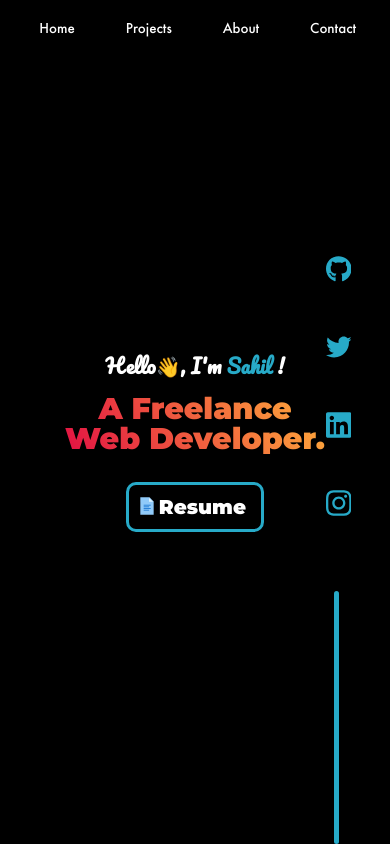
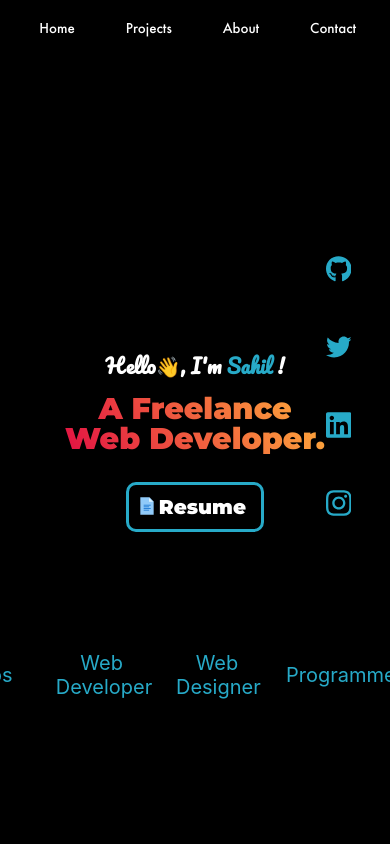
Before and after one commit to sahilkakwani9/React-Portfolio, a React (Create React App) app: page / in a window 390 px wide. Built offline with nearby package versions, Linux system fonts and the light colour scheme.

Commit message:
added marquee

```diff
--- a/package.json
+++ b/package.json
@@ -9,6 +9,7 @@
     "framer-motion": "^6.3.0",
     "react": "^18.0.0",
     "react-dom": "^18.0.0",
+    "react-fast-marquee": "^1.3.1",
     "react-icons": "^4.3.1",
     "react-router-dom": "^6.3.0",
     "react-scripts": "5.0.0",
--- a/src/components/Hero.css
+++ b/src/components/Hero.css
@@ -3,10 +3,10 @@ body {
     height: 100vh;
     overflow: hidden;
     background-color: #000;
+
 }
 .container {
     position: relative;
-    mix-blend-mode: multiply;
 }
 
 .bg img {
@@ -29,7 +29,7 @@ body {
 }
 .content{
     position: absolute;
-    top: 25vh;
+    top: 20vh;
     line-height: 0.8;
     /* left: 0; */
 }
@@ -142,6 +142,19 @@ body {
     border-radius: 5px;
 }
 
+.marq {
+    position: absolute;
+    bottom: 10%;
+    color: #27aac8;
+    background-color: #000;
+    height: 4vw;
+    font-size: 30px;
+}
+
+.marq div{
+    /* margin-right: 350px; */
+    justify-content: space-around;
+}
 @media only screen and (max-width: 700px) {
     .s-head{
         font-size: 20px;
@@ -153,6 +166,16 @@ body {
     }
     .content{
         top:40vh;
+    }
+
+    .marq{
+        bottom: 15%;
+        height: 10%;
+        font-size: 20px;
+    }
+
+    .marq div{
+        margin-right: 5%;
     }
 }
 
--- a/src/components/Hero.js
+++ b/src/components/Hero.js
@@ -1,7 +1,8 @@
 import React, { useState } from 'react'
 import { FcDocument } from 'react-icons/fc';
-import { motion } from "framer-motion"
-import './Hero.css'
+import { motion } from "framer-motion";
+import Marquee from "react-fast-marquee";
+import './Hero.css';
 
 
 
@@ -44,6 +45,20 @@ function Hero() {
             </section> */}
             <button className="resume"><a href="/Resume-Sahil-Kakwani.pdf" download><span className="icn"><FcDocument/></span><span className="txt">Resume</span></a></button>
           </motion.div>
+          <Marquee className='marq' gradient={false} speed={80}>
+          <div>
+            Web Developer
+          </div>
+          <div>
+            Web Designer
+          </div>
+          <div>
+            Programmer
+          </div>
+          <div>
+            Startups
+          </div>
+        </Marquee>
         </div>
         <div className='links-wrap'>
           <div className='links'>
@@ -54,8 +69,9 @@ function Hero() {
               <li><a href="https://www.instagram.com/sahilkakwani9/"><svg xmlns="http://www.w3.org/2000/svg" fill="#27aac8" width="4em" height="4em" viewBox="0 0 24 24"><path d="M12 2.163c3.204 0 3.584.012 4.85.07 3.252.148 4.771 1.691 4.919 4.919.058 1.265.069 1.645.069 4.849 0 3.205-.012 3.584-.069 4.849-.149 3.225-1.664 4.771-4.919 4.919-1.266.058-1.644.07-4.85.07-3.204 0-3.584-.012-4.849-.07-3.26-.149-4.771-1.699-4.919-4.92-.058-1.265-.07-1.644-.07-4.849 0-3.204.013-3.583.07-4.849.149-3.227 1.664-4.771 4.919-4.919 1.266-.057 1.645-.069 4.849-.069zm0-2.163c-3.259 0-3.667.014-4.947.072-4.358.2-6.78 2.618-6.98 6.98-.059 1.281-.073 1.689-.073 4.948 0 3.259.014 3.668.072 4.948.2 4.358 2.618 6.78 6.98 6.98 1.281.058 1.689.072 4.948.072 3.259 0 3.668-.014 4.948-.072 4.354-.2 6.782-2.618 6.979-6.98.059-1.28.073-1.689.073-4.948 0-3.259-.014-3.667-.072-4.947-.196-4.354-2.617-6.78-6.979-6.98-1.281-.059-1.69-.073-4.949-.073zm0 5.838c-3.403 0-6.162 2.759-6.162 6.162s2.759 6.163 6.162 6.163 6.162-2.759 6.162-6.163c0-3.403-2.759-6.162-6.162-6.162zm0 10.162c-2.209 0-4-1.79-4-4 0-2.209 1.791-4 4-4s4 1.791 4 4c0 2.21-1.791 4-4 4zm6.406-11.845c-.796 0-1.441.645-1.441 1.44s.645 1.44 1.441 1.44c.795 0 1.439-.645 1.439-1.44s-.644-1.44-1.439-1.44z"/></svg></a></li>
             </ul>
           </div>
-          <div className="vl"></div>
+          {/* <div className="vl"></div> */}
         </div>
+
       </div>
 
     </>
--- a/src/components/Navbar.js
+++ b/src/components/Navbar.js
@@ -1,6 +1,7 @@
 import React from 'react'
 import './Navbar.css'
 import { Link } from "react-router-dom";
+
 
 
 function Navbar() {
```
Also changed, not shown: 1 other file (tests, documents, lock files or other folders).
